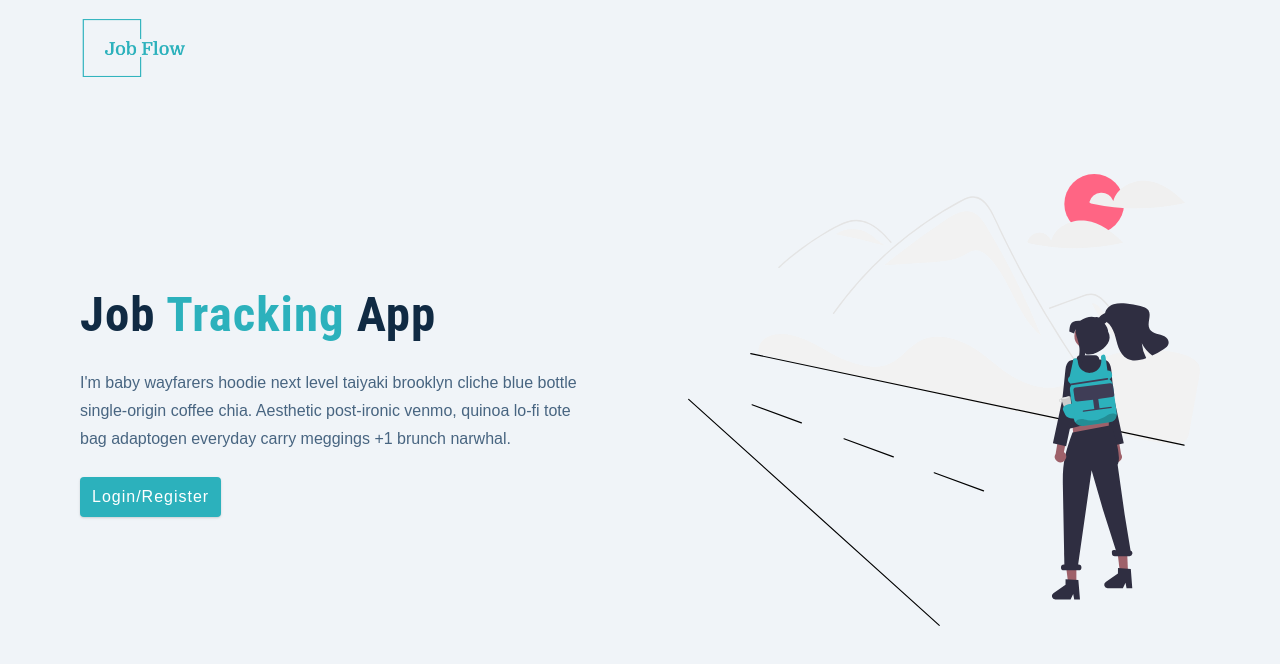
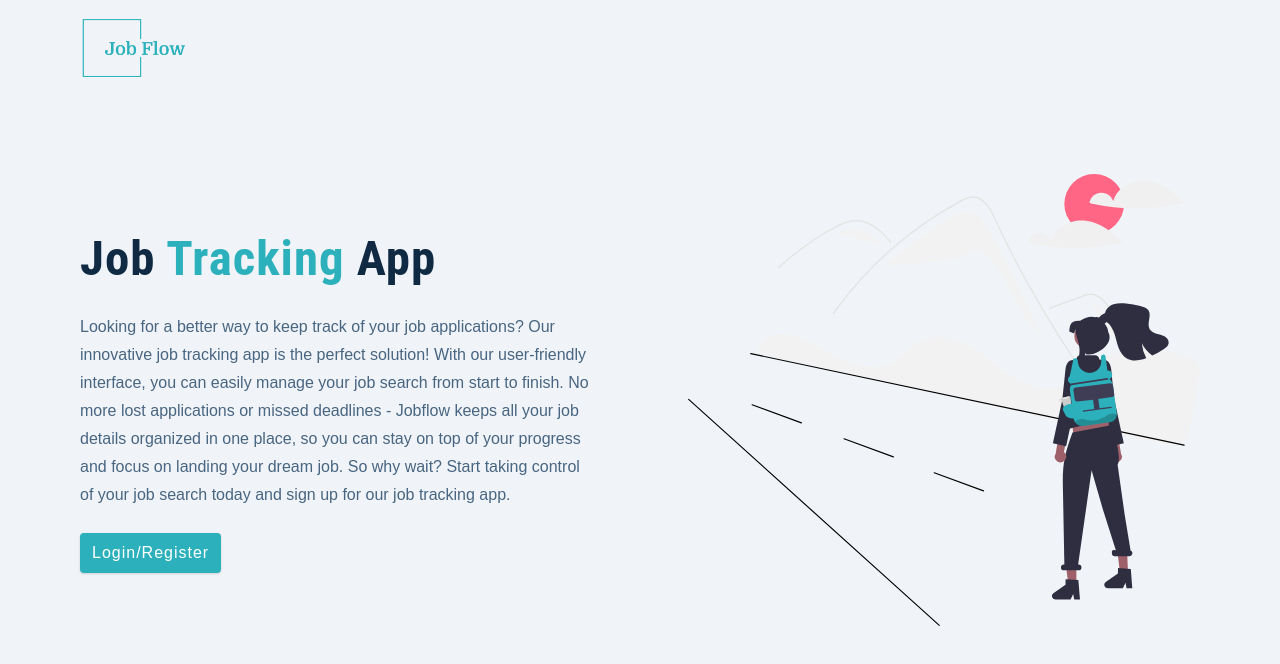
Before and after one commit to Omolara5861/JobFlow, a React (Create React App) app in the folder client/: page / in a window 1280 px wide. Shown: the top 664 px of the page. Built offline with nearby package versions, Linux system fonts and the light colour scheme.

Commit message:
refactor: :recycle: Change CTA text

```diff
--- a/client/src/pages/Home.js
+++ b/client/src/pages/Home.js
@@ -1,35 +1,40 @@
-import { Link } from 'react-router-dom';
-import styled from 'styled-components';
-import main from '../assets/main.svg';
-import { useGlobalContext } from '../context/appContext';
-import { Redirect } from 'react-router-dom';
-import logo from '../assets/logo.png';
+import { Link } from "react-router-dom";
+import styled from "styled-components";
+import main from "../assets/main.svg";
+import { useGlobalContext } from "../context/appContext";
+import { Redirect } from "react-router-dom";
+import logo from "../assets/logo.png";
 function Home() {
   const { user } = useGlobalContext();
 
   return (
     <>
-      {user && <Redirect to='/dashboard' />}
+      {user && <Redirect to="/dashboard" />}
       <Wrapper>
         <nav>
-          <img src={logo} className="logo" alt='jobs app' />
+          <img src={logo} className="logo" alt="jobs app" />
         </nav>
-        <div className='container page'>
-        <div className='info'>
+        <div className="container page">
+          <div className="info">
             <h1>
               job <span>tracking</span> app
             </h1>
             <p>
-              I'm baby wayfarers hoodie next level taiyaki brooklyn cliche blue
-              bottle single-origin coffee chia. Aesthetic post-ironic venmo,
-              quinoa lo-fi tote bag adaptogen everyday carry meggings +1 brunch
-              narwhal.
+              Looking for a better way to keep track of your job applications?
+              Our innovative job tracking app is the perfect solution! With our
+              user-friendly interface, you can easily
+              manage your job search from start to finish. No more lost
+              applications or missed deadlines - Jobflow keeps all your job
+              details organized in one place, so you can stay on top of your
+              progress and focus on landing your dream job. So why wait? Start
+              taking control of your job search today and sign up for our job
+              tracking app.
             </p>
-            <Link to='/register' className='btn btn-hero'>
+            <Link to="/register" className="btn btn-hero">
               Login/Register
             </Link>
           </div>
-          <img src={main} alt='job hunt' className='img main-img' />
+          <img src={main} alt="job hunt" className="img main-img" />
         </div>
       </Wrapper>
     </>
@@ -44,7 +49,7 @@ const Wrapper = styled.div`
     margin-top: -3rem;
   }
   .logo {
-    width: 130px
+    width: 130px;
   }
   nav {
     width: var(--fluid-width);
```
